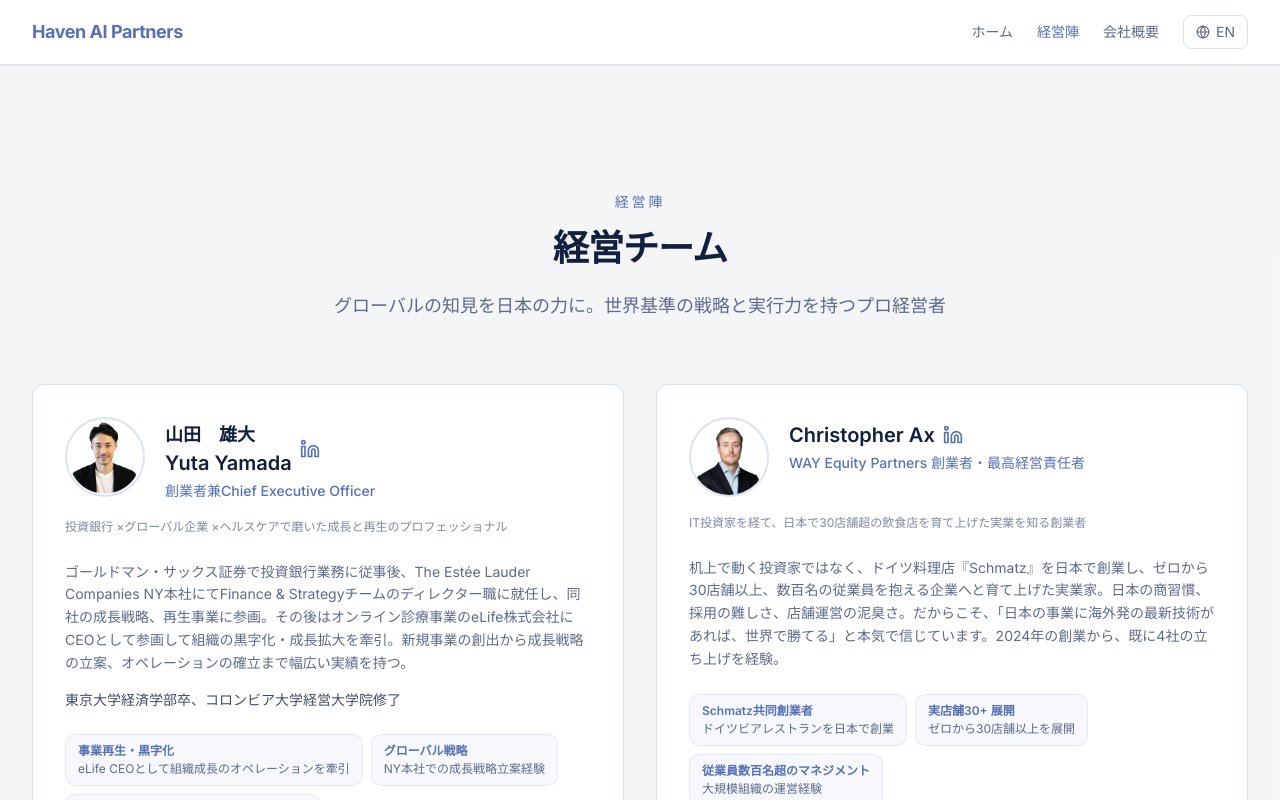
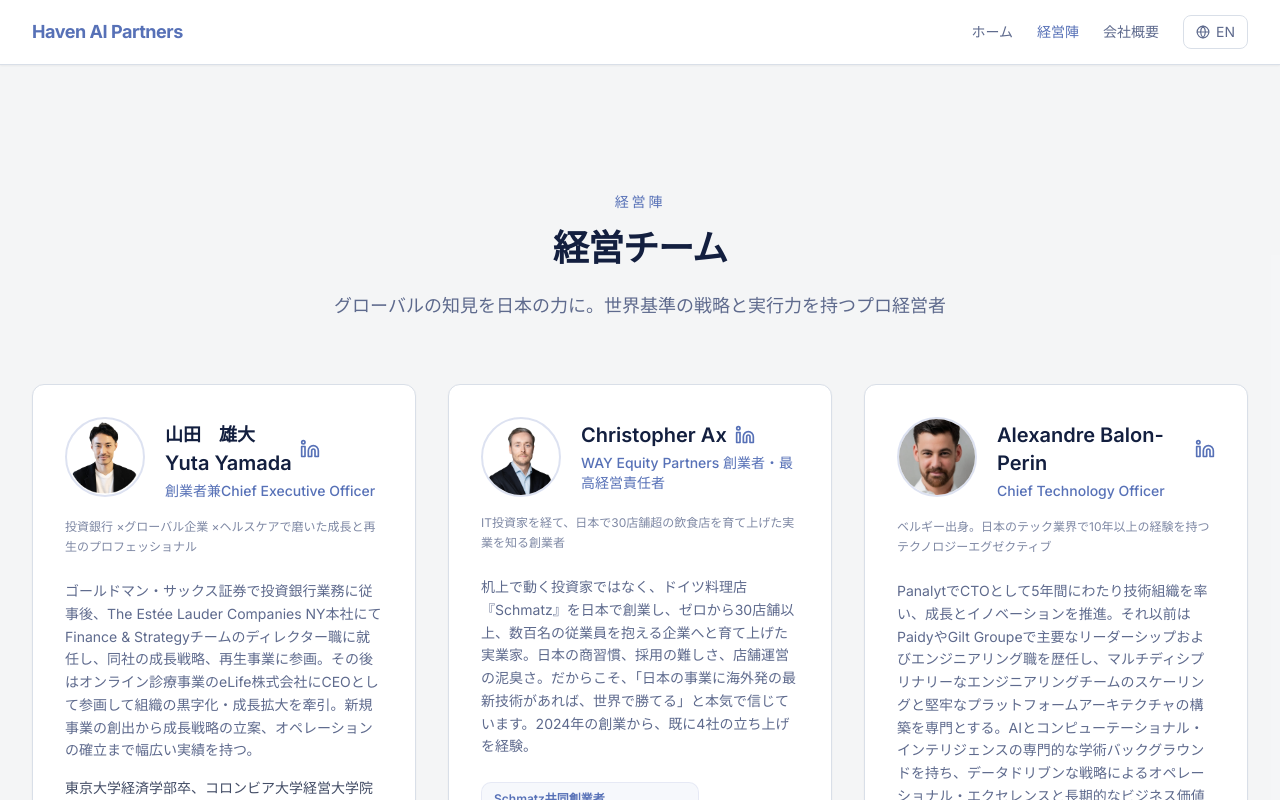
Before and after one commit to Haven-AI-Partners/corporate-website, a Next.js app: page /leadership in a window 1280 px wide. Shown: the top 800 px of the page. Built offline with nearby package versions, Linux system fonts and the light colour scheme.

Commit message:
Update leadership grid to 3 columns on large screens

```diff
--- a/components/sections/leadership.tsx
+++ b/components/sections/leadership.tsx
@@ -23,7 +23,7 @@
           </p>
         </div>
 
-        <div className="mt-16 grid gap-8 md:grid-cols-2">
+        <div className="mt-16 grid gap-8 md:grid-cols-2 lg:grid-cols-3">
           {t.members.map((member) => (
             <div
               key={member.name}
```
